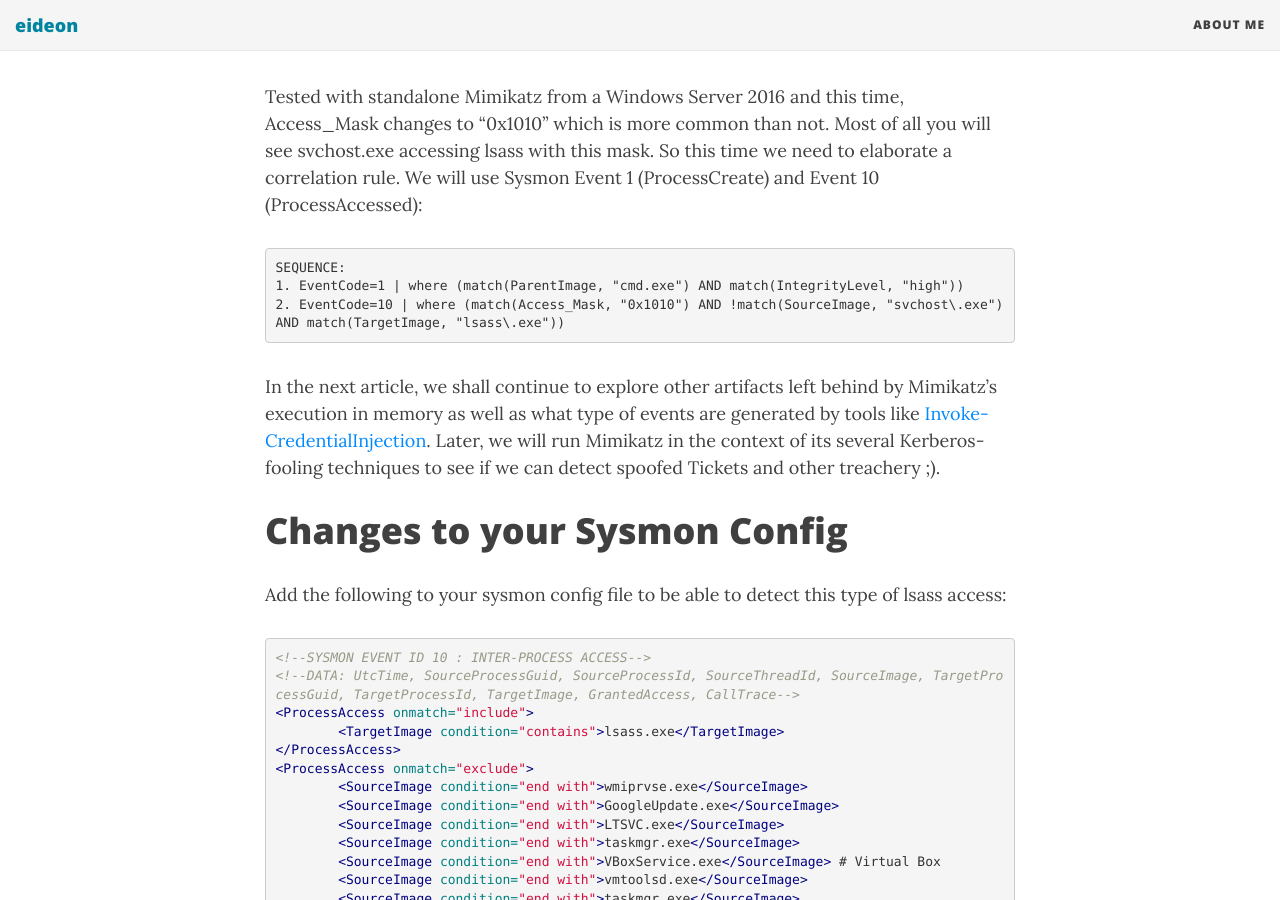
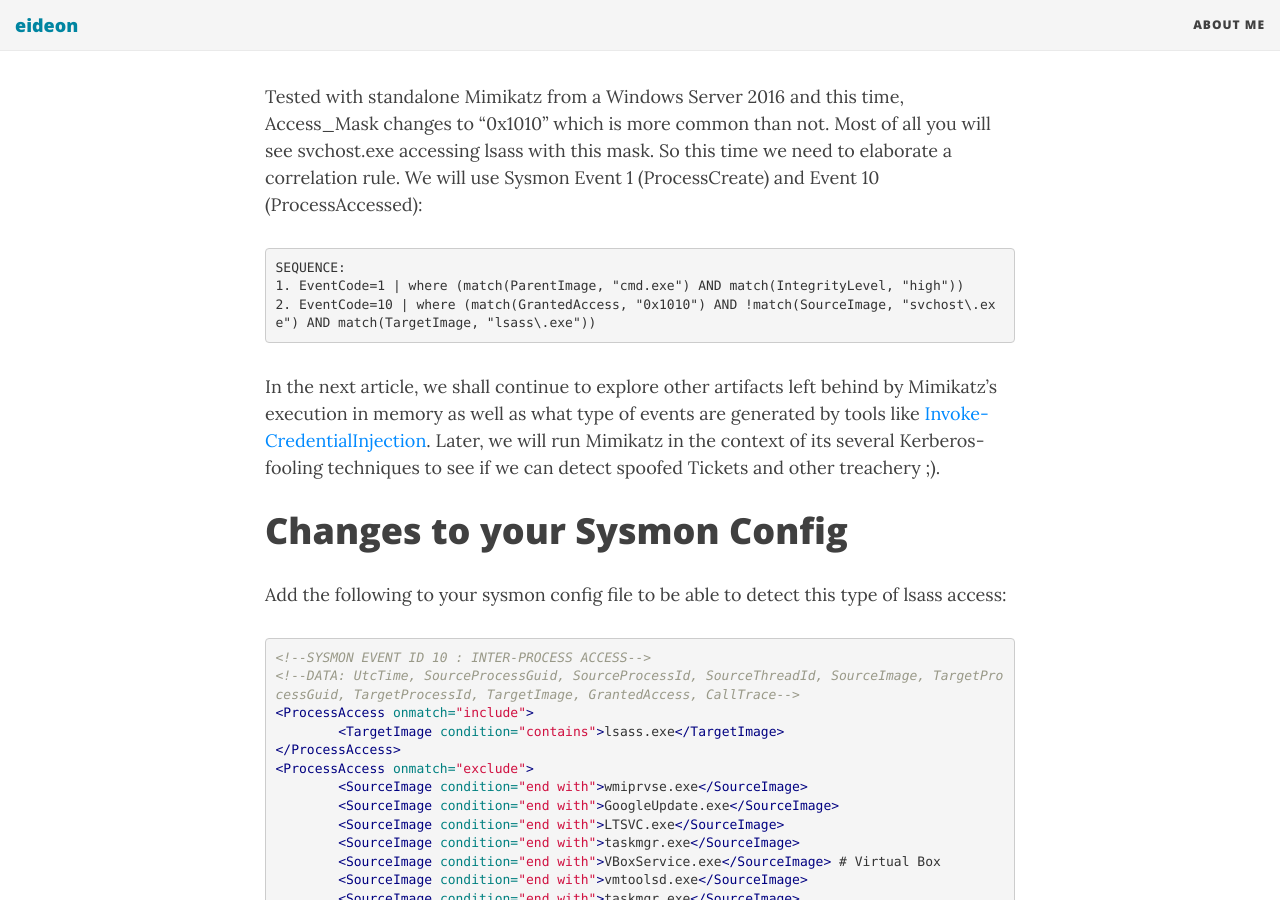
Before and after one commit to darkquasar/darkquasar.github.io, a Jekyll site: the page built from _posts/2017-09-09-THL01-Mimikatz.md, in a window 1280 px wide and 900 px high, scrolled down 12434 px. Built offline with Jekyll 4.4.1, drawn with Linux system fonts in a browser that asks for light colours; nearby versions of some CDN libraries; comment, search, counter and statistics services are not loaded.

Commit message:
Update 2017-09-09-THL01-Mimikatz.md

````diff
--- a/_posts/2017-09-09-THL01-Mimikatz.md
+++ b/_posts/2017-09-09-THL01-Mimikatz.md
@@ -204,7 +204,7 @@ Tested with standalone Mimikatz from a Windows Server 2016 and this time, Access
 ```Markdown
 SEQUENCE:
 1. EventCode=1 | where (match(ParentImage, "cmd.exe") AND match(IntegrityLevel, "high"))
-2. EventCode=10 | where (match(Access_Mask, "0x1010") AND !match(SourceImage, "svchost\.exe") AND match(TargetImage, "lsass\.exe"))
+2. EventCode=10 | where (match(GrantedAccess, "0x1010") AND !match(SourceImage, "svchost\.exe") AND match(TargetImage, "lsass\.exe"))
 ```
 
 
````
